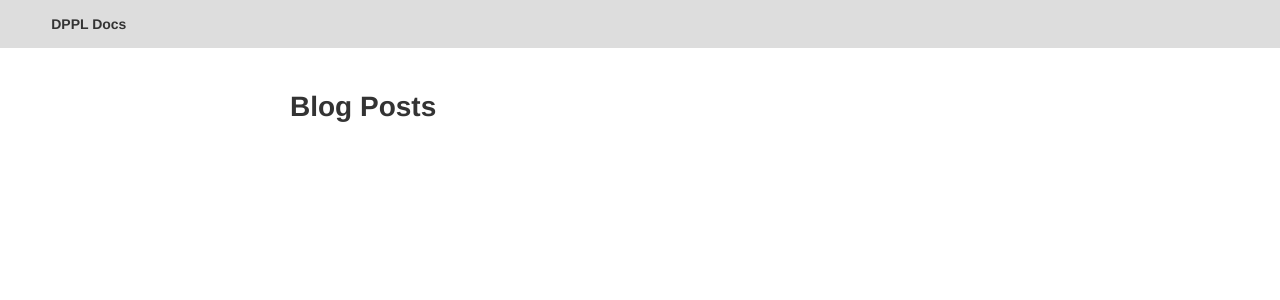
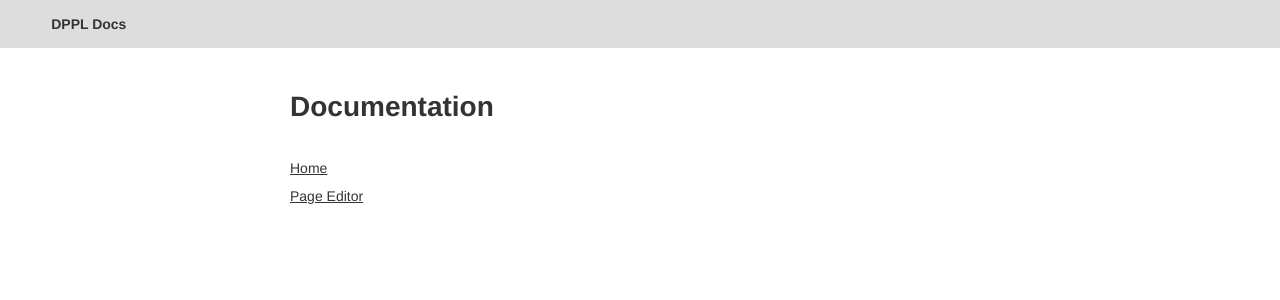
Before and after one commit to dpplweb/dppl-docs, a Jekyll site: the page built from index.html, in a window 1280 px wide. Shown: the top 300 px of the page. Built offline with Jekyll 4.4.1, drawn with Linux system fonts in a browser that asks for light colours; Markdown is read by kramdown in place of the engine named in the settings.

Commit message:
working on index page

```diff
--- a/index.html
+++ b/index.html
@@ -1,13 +1,14 @@
 ---
 layout: default
-title: Your New Jekyll Site
+title: Home
+permalink: /
 ---
 
 <div id="home">
-  <h1>Blog Posts</h1>
-  <ul class="posts">
-    {% for post in site.posts %}
-      <li><span>{{ post.date | date_to_string }}</span> &raquo; <a href="{{ post.url }}">{{ post.title }}</a></li>
+  <h1>Documentation</h1>
+  <ul class="pages">
+    {% for p in site.pages %}
+      <li><a href="{{ p.url }}">{{ p.title }}</a></li>
     {% endfor %}
   </ul>
 </div>
```
